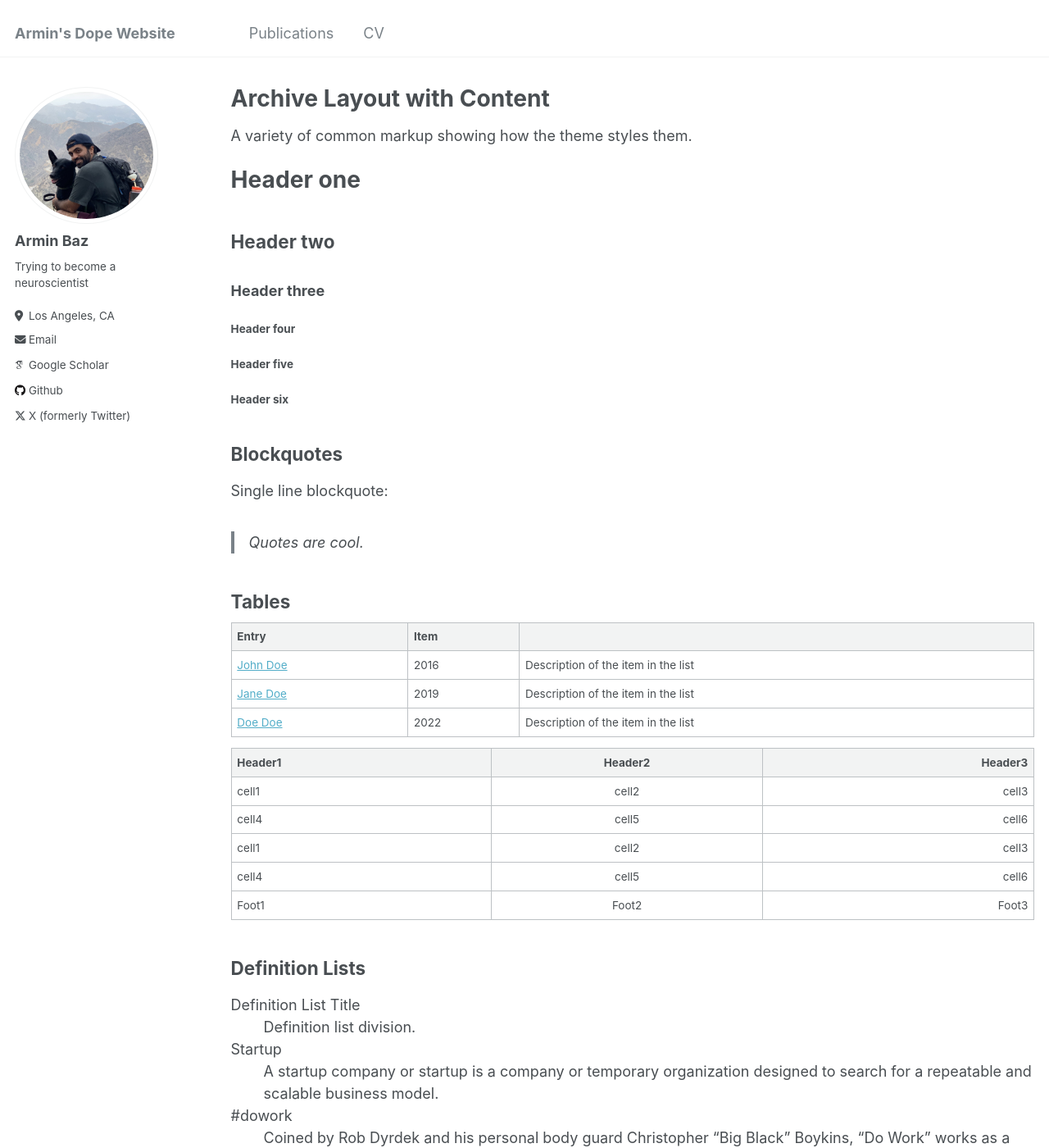
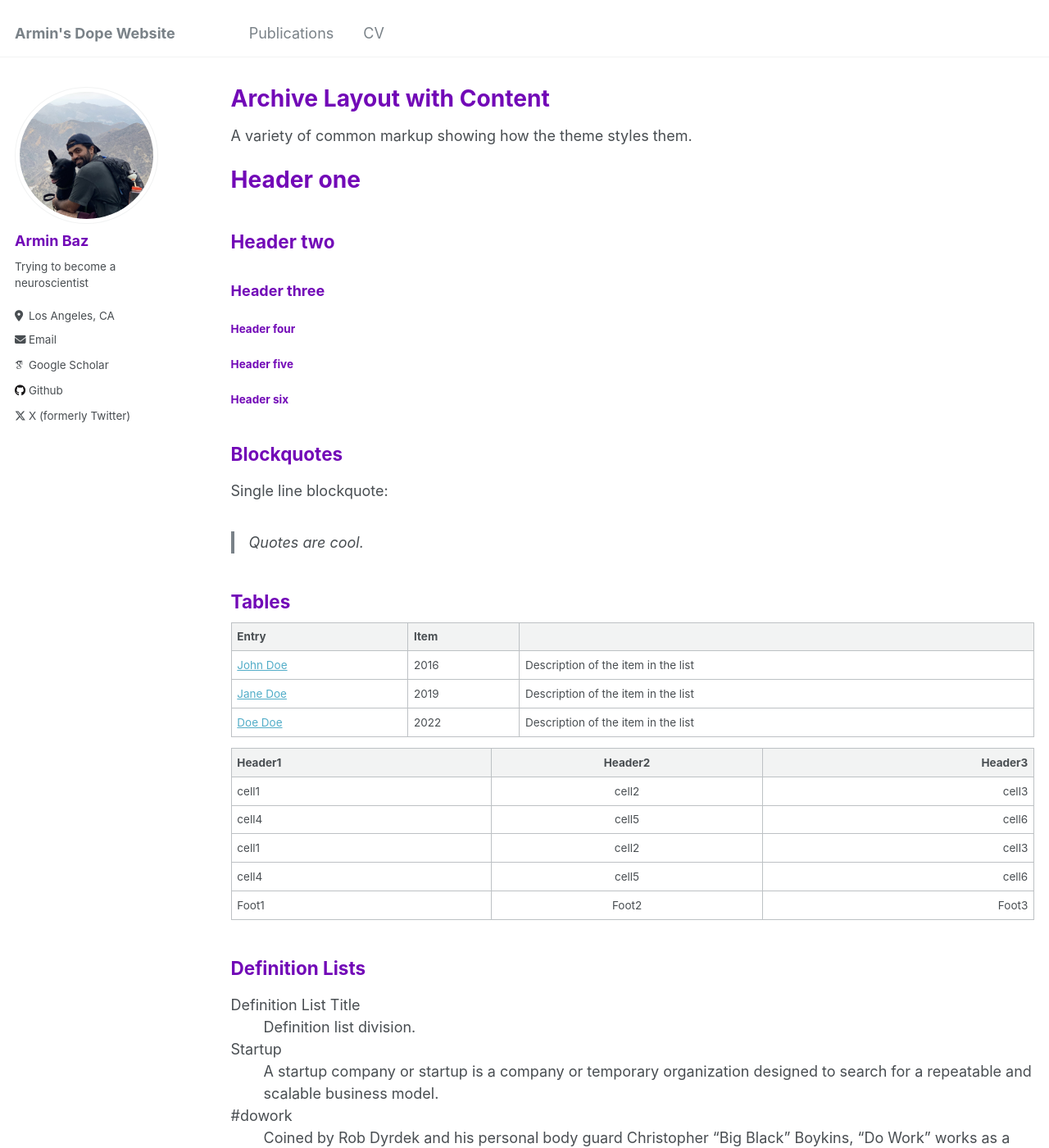
Before and after one commit to ArminBaz/arminbaz.github.io, a Jekyll site: the page built from _pages/archive-layout-with-content.md, in a window 1280 px wide and 1400 px high. Shown: the whole window at 82% size. Built offline with Jekyll 4.4.1, drawn with Linux system fonts in a browser that asks for light colours; some web fonts are replaced.

Commit message:
changed header color (hopefully)

```diff
--- a/_sass/_base.scss
+++ b/_sass/_base.scss
@@ -26,6 +26,7 @@ h1, h2, h3, h4, h5, h6 {
   line-height: 1.2;
   font-family: $header-font-family;
   font-weight: bold;
+  color: #7209B7;
 }
 
 h1 {
```
